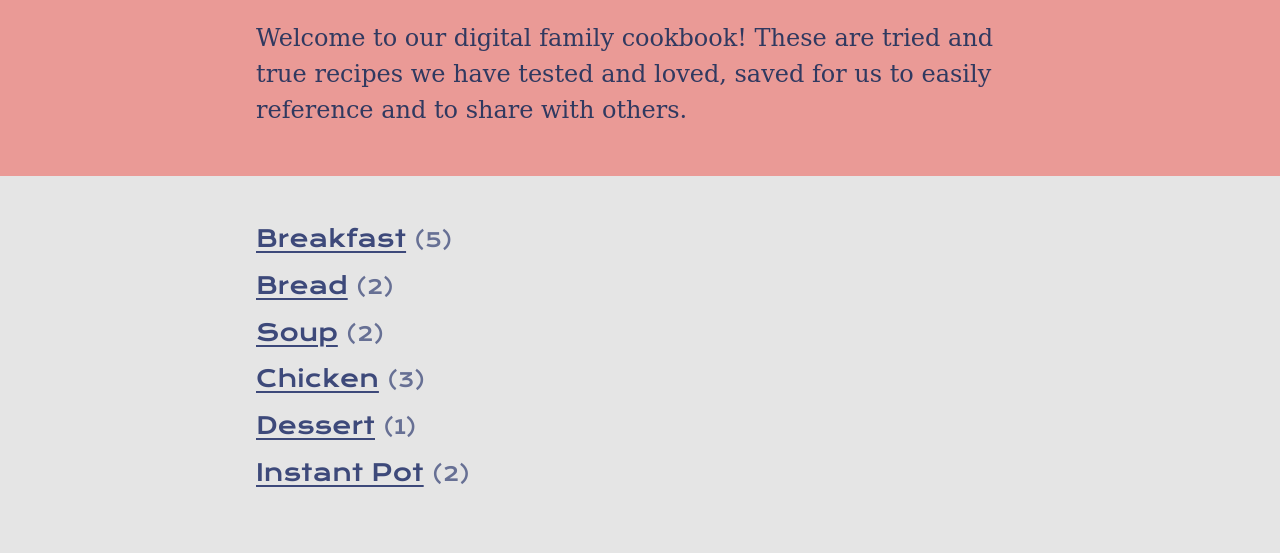
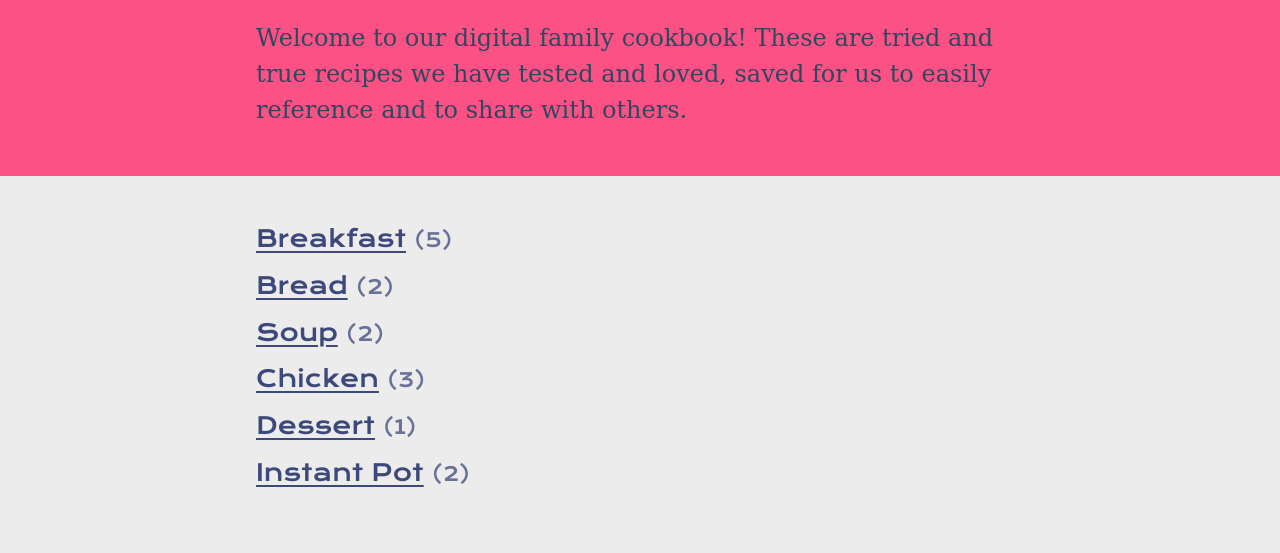
Before and after one commit to orangedaisy/showalt-family, an Eleventy site: page recipes.njk in a window 1280 px wide. Shown: the part 298-851 px from the top of the page. Built offline with nearby package versions, Linux system fonts and the light colour scheme; Eleventy itself is replaced by a stand-in of ours; files that its build step writes are made by us from their sources.

Commit message:
Port recipe theme from old styles

```diff
--- a/_includes/layouts/default.njk
+++ b/_includes/layouts/default.njk
@@ -1,5 +1,5 @@
 <!DOCTYPE html>
-<html lang="en">
+<html lang="en"{% if 'recipe' in page.url %} class="recipe"{% endif %}>
 
 {% include "head.njk" %}
 
--- a/assets/css/styles.css
+++ b/assets/css/styles.css
@@ -1,3 +1,4 @@
+/* default primitives */
 :root {
   /* base colors */
   --c-1: #303960;
@@ -17,8 +18,18 @@
 
   /* paddings */
   --p-block: clamp(1.5rem, 5vw, 3rem) 1rem;
+}
 
-  /* light (default) theme */
+/* special recipe theme */
+html.recipe {
+  --c-1: #30475e;
+  --c-2: #fc5185;
+  --c-3: #3fc1c9;
+  --c-4: #ececec;
+}
+
+/* light (default) theme */
+:root{
   --c-body-background: var(--c-4);
   --c-site-header-background: var(--c-1);
   --c-site-header-title: var(--c-2);
```
